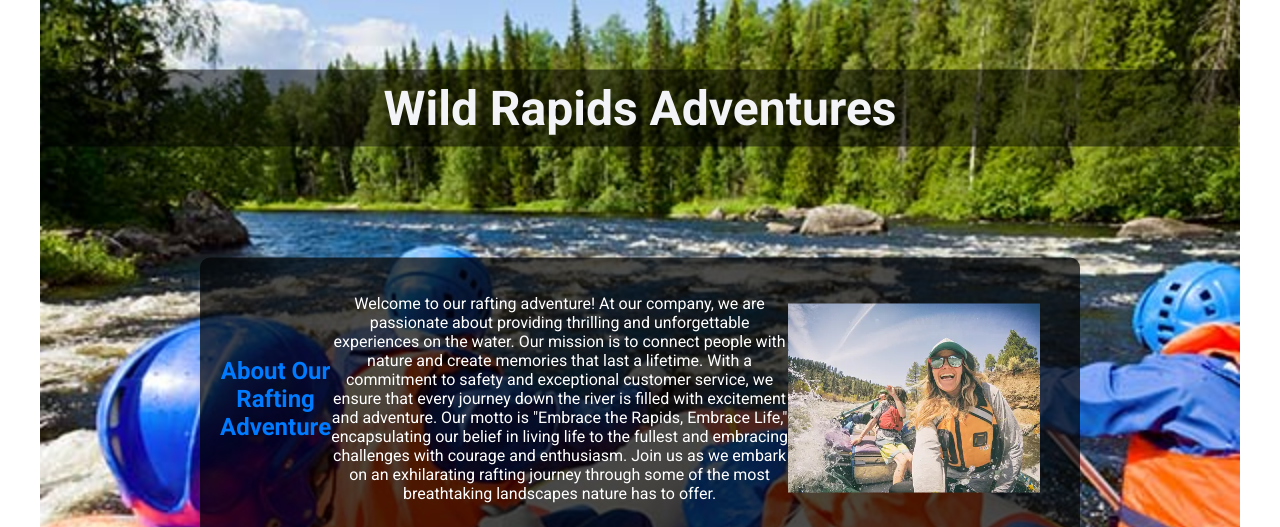
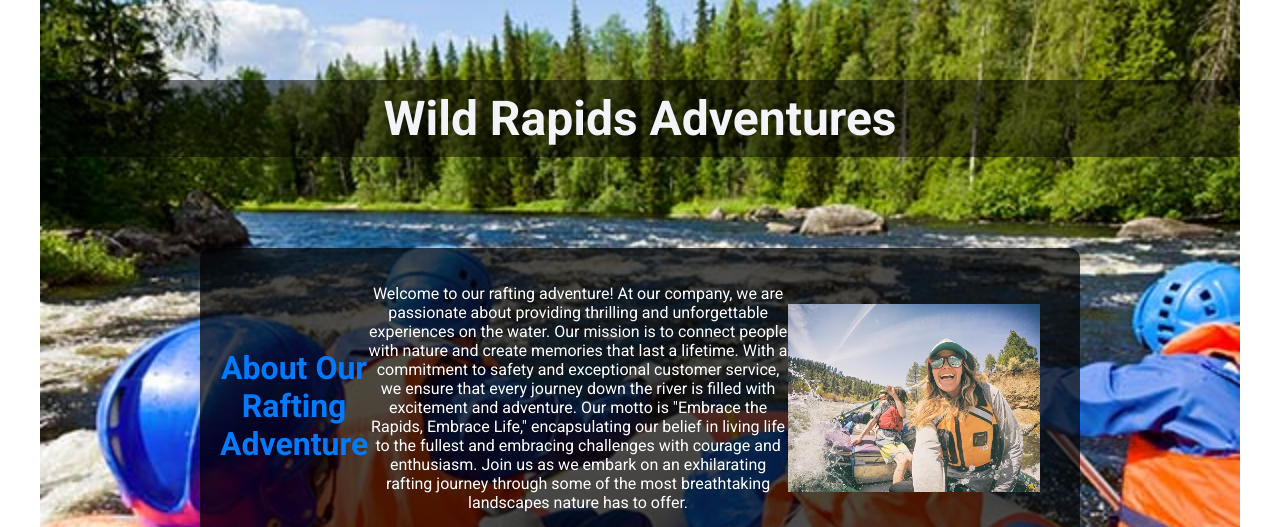
Before and after one commit to nicolavalone/wdd130, a plain HTML site: page wwr/about.html in a window 1280 px wide. Shown: the part 273-800 px from the top of the page. Drawn offline with Linux system fonts and the light colour scheme.

Commit message:
about added

```diff
--- a/wwr/styles/rafting.css
+++ b/wwr/styles/rafting.css
@@ -77,7 +77,7 @@ body {
     font-size: 3.0rem;
     margin-bottom: 20px;
     position: absolute;
-    top: -220px;
+    top: -200px;
     left: 50%;
     /* Adjusted to start from the left */
     width: 131.5%;
@@ -91,11 +91,16 @@ body {
     /* Add shadow to the text */
 }
 
+.content article h2 {
+    color: var(--primary-color);
+    font-size: 2rem;
+    margin-bottom: 10px;
+}
+
 .content article p {
-    opacity: 1.0;
+    opacity: 2.0;
     /* Adjust opacity for improved readability */
 }
-
 
 .content article {
     display: flex;
```
